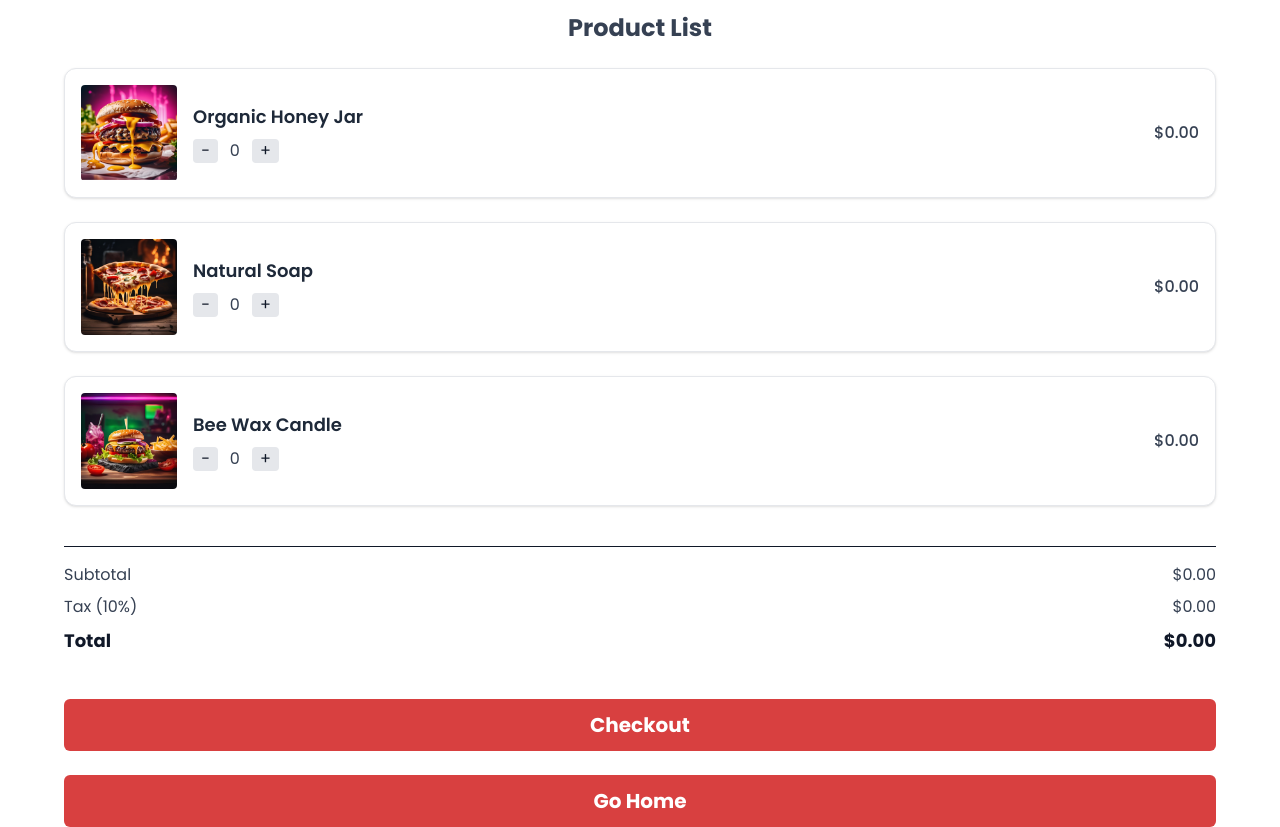
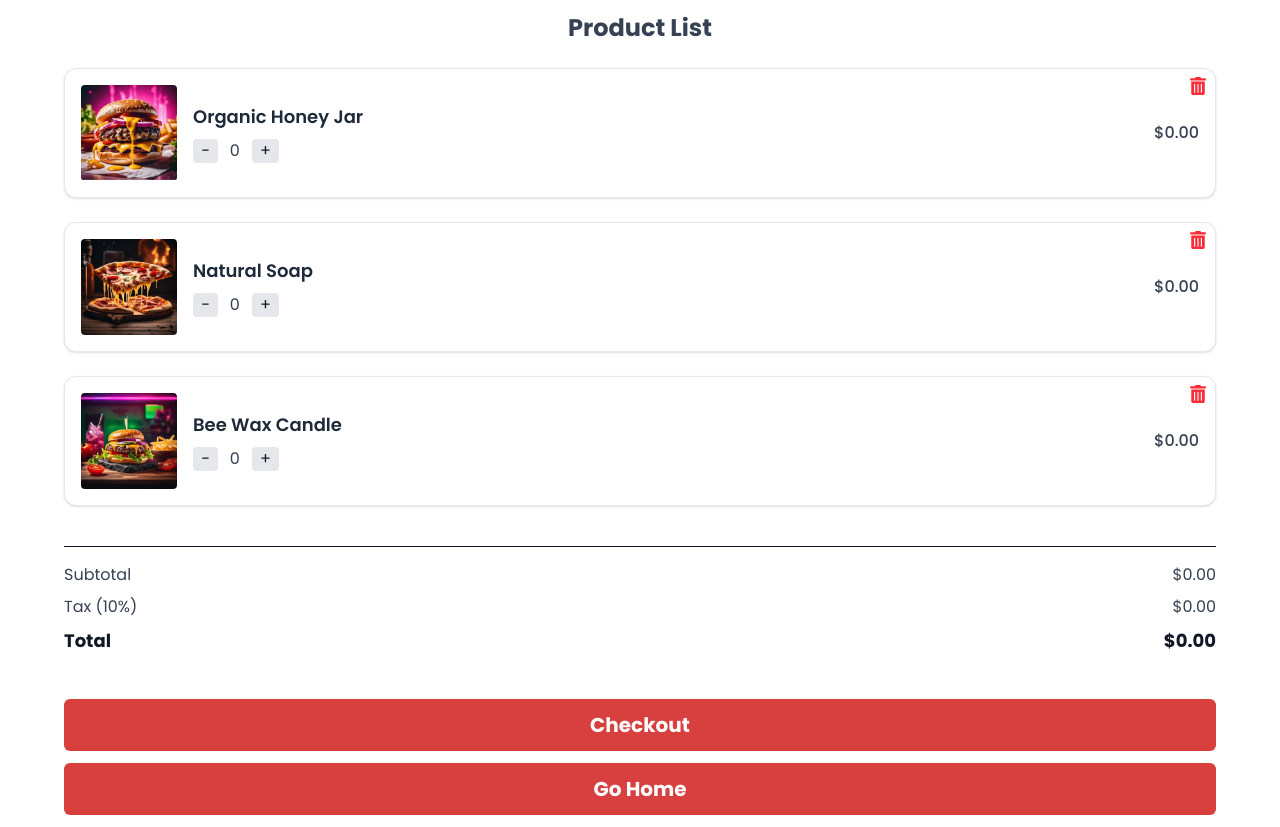
Before and after one commit to mahfujulhoque12/food-landing, a Next.js app: page /card in a window 1280 px wide. Built offline with nearby package versions, Linux system fonts and the light colour scheme; no server answers.

Commit message:
add-delete

```diff
--- a/src/components/card/Card.tsx
+++ b/src/components/card/Card.tsx
@@ -5,21 +5,26 @@ import React, { useState } from 'react';
 import MaxWidthWrapper from '../MaxWidthWrapper';
 import { useGetCardsQuery } from '@/redux/features/api/cardApi';
 import Link from 'next/link';
+import { FaTrashAlt } from 'react-icons/fa';
 
 const Card: React.FC = () => {
   const { data: cards = [], isLoading } = useGetCardsQuery();
   const [quantities, setQuantities] = useState<Record<string, number>>({});
+  const [deletedIds, setDeletedIds] = useState<number[]>([]); // NEW STATE
 
   if (isLoading) return <p>Loading...</p>;
 
+  // Filter out deleted cards
+  const visibleCards = cards.filter((card) => !deletedIds.includes(card.id));
+
   // Calculate subtotal
-  const subtotal = cards.reduce((sum, card) => {
+  const subtotal = visibleCards.reduce((sum, card) => {
     const qty = quantities[card.id] || 0;
     const base = card.basePrice || 0;
     return sum + base * qty;
   }, 0);
 
-  const taxRate = 0.1; // 10%
+  const taxRate = 0.1;
   const tax = subtotal * taxRate;
   const total = subtotal + tax;
 
@@ -31,20 +36,34 @@ const Card: React.FC = () => {
     });
   };
 
+  const handleDelete = (id: number) => {
+    setDeletedIds((prev) => [...prev, id]);
+  };
+
   return (
     <MaxWidthWrapper>
       <div className="flex flex-col gap-6">
-        <h3 className='text-center text-2xl font-bold text-gray-700 mt-3'>Product List</h3>
-        {cards.map((card) => {
+        <h3 className="text-center text-2xl font-bold text-gray-700 mt-3">Product List</h3>
+
+        {visibleCards.map((card) => {
           const qty = quantities[card.id] || 0;
           const price = (card.basePrice || 0) * qty;
 
           return (
             <div
               key={card.id}
-              className="flex items-center gap-4 border border-gray-200 rounded-xl p-4 bg-white shadow-sm"
+              className="relative flex items-center gap-4 border border-gray-200 rounded-xl p-4 bg-white shadow-sm"
             >
-              {/* Product Image */}
+              {/* Delete Button */}
+              <button
+                onClick={() => handleDelete(card.id)}
+                className="absolute top-2 right-2 text-red-500 hover:text-red-700"
+                title="Remove Item"
+              >
+                <FaTrashAlt size={18} />
+              </button>
+
+              {/* Image */}
               <div className="relative w-24 h-24 rounded overflow-hidden">
                 <Image
                   src={card.image}
@@ -54,11 +73,9 @@ const Card: React.FC = () => {
                 />
               </div>
 
-              {/* Product Info */}
+              {/* Info */}
               <div className="flex flex-col flex-1">
                 <h2 className="text-lg font-semibold text-gray-800">{card.name}</h2>
-
-                {/* Quantity Controls */}
                 <div className="flex items-center gap-3 mt-2">
                   <button
                     onClick={() => handleQuantity(card.id, 'dec')}
@@ -87,6 +104,7 @@ const Card: React.FC = () => {
         })}
 
         {/* Summary Section */}
+        {visibleCards.length > 0 ? (
           <div className="border-t pt-4 mt-4">
             <div className="flex justify-between text-gray-700 text-base mb-2">
               <span>Subtotal</span>
@@ -101,8 +119,12 @@ const Card: React.FC = () => {
               <span>${total.toFixed(2)}</span>
             </div>
           </div>
+        ) : (
+          <p className="text-center text-gray-500 mt-5">No products in cart.</p>
+        )}
 
-           <div className="mt-5">
+        {/* Buttons */}
+        <div className="mt-5 space-y-3">
           <Link
             href="#"
             className="relative overflow-hidden text-xl font-bold text-white bg-[var(--btn-bg)] px-6 py-3 rounded-md w-full block text-center group"
@@ -110,9 +132,7 @@ const Card: React.FC = () => {
             <span className="relative z-10">Checkout</span>
             <span className="absolute top-0 left-0 w-full h-full bg-white opacity-10 transform -translate-y-full group-hover:translate-y-0 transition-transform duration-500 ease-out" />
           </Link>
-                </div>
 
-           <div className="">
           <Link
             href="/"
             className="relative overflow-hidden text-xl font-bold text-white bg-[var(--btn-bg)] px-6 py-3 rounded-md w-full block text-center group"
```
Lines whose indentation alone changed are shown as unchanged.
